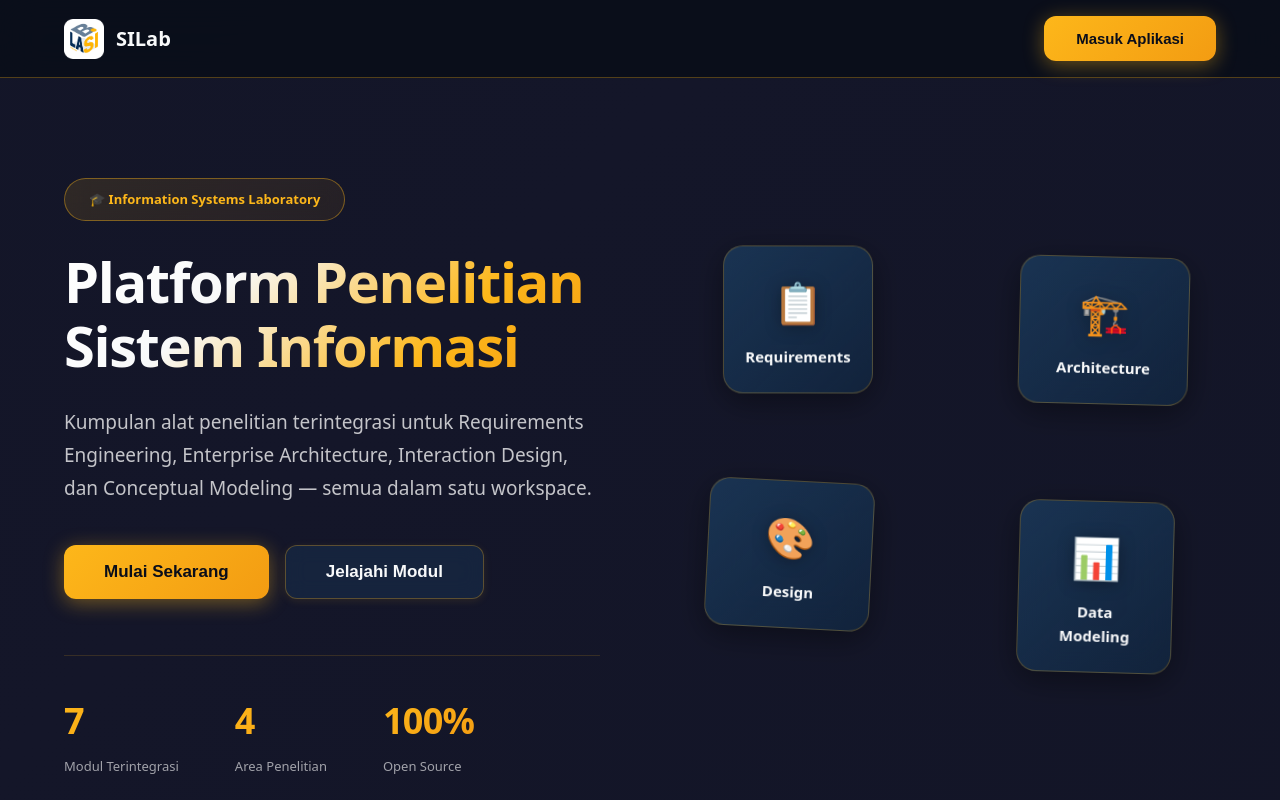
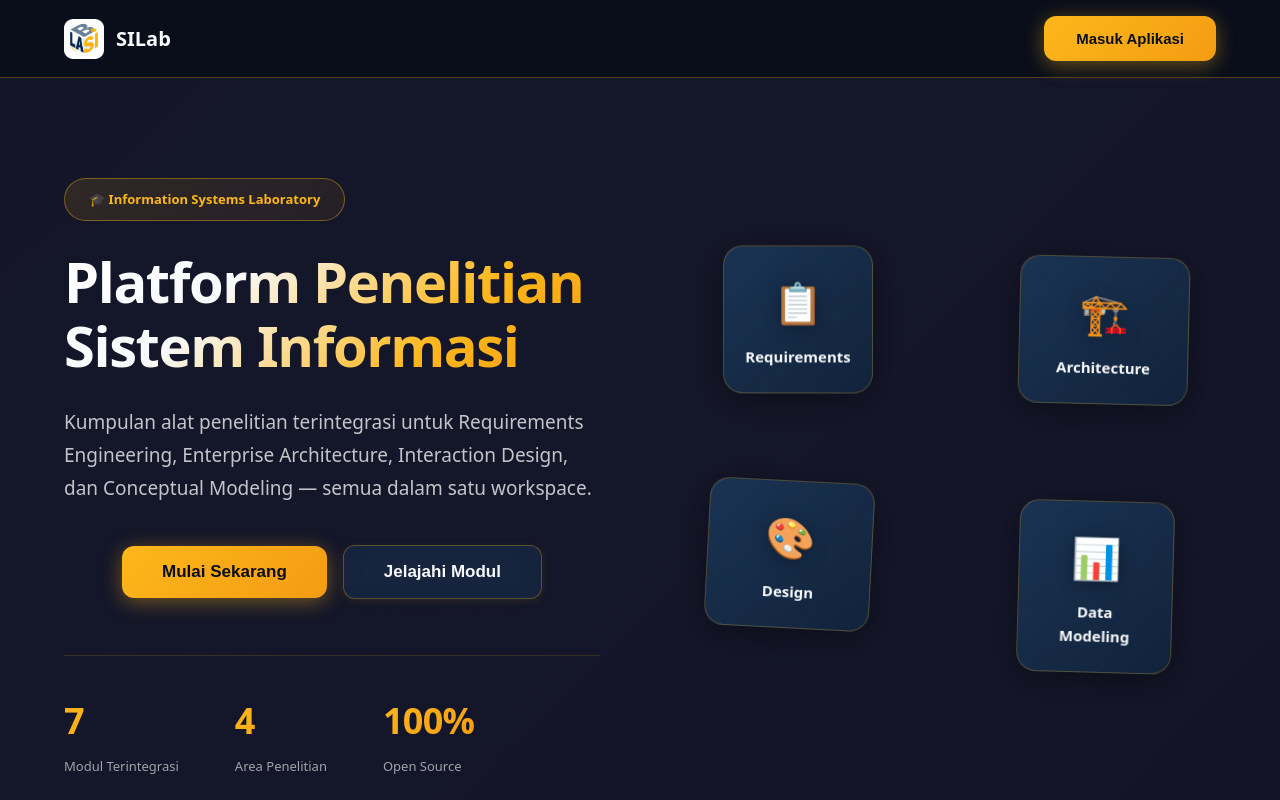
Before and after one commit to persadaramiiza/UTS-II3140-SILab, a React (Vite) app: page / in a window 1280 px wide. Shown: the top 800 px of the page. Built offline with nearby package versions, Linux system fonts and the light colour scheme; no server answers.

Commit message:
Fix button bug

```diff
--- a/src/styles.css
+++ b/src/styles.css
@@ -73,7 +73,6 @@ body{
   border-bottom:1px solid rgba(253,183,26,0.3);
 }
 .landing-logo{
-  /* Logo custom image dari src/assets/logo1.png */
   background-image: url('/logo1.png');
   background-repeat: no-repeat;
   background-position: left center;
@@ -81,7 +80,6 @@ body{
   padding-left: 52px;
   min-height: 40px;
 
-  /* Layout dan styling */
   display: flex;
   align-items: center;
   gap: 12px;
@@ -91,7 +89,6 @@ body{
   transition:all 0.3s ease;
 }
 
-/* Hide SVG ketika menggunakan background-image */
 .landing-logo svg {
   display: none;
 }
@@ -140,7 +137,12 @@ body{
   animation:fadeInUp 0.6s ease-out 0.2s backwards;
 }
 .hero-cta{
-  display:flex; gap:16px; margin-bottom:56px; flex-wrap:wrap;
+  display:flex;
+  gap:16px;
+  margin-bottom:56px;
+  flex-wrap:wrap;
+  justify-content:center;
+  align-items:center;
   animation:fadeInUp 0.6s ease-out 0.3s backwards;
 }
 .cta-btn{
--- a/styles.css
+++ b/styles.css
@@ -91,7 +91,14 @@ body{
   font-size:clamp(16px,2vw,20px); line-height:1.7;
   color:var(--text-muted); margin-bottom:36px; max-width:540px;
 }
-.hero-cta{display:flex; gap:16px; margin-bottom:48px; flex-wrap:wrap}
+.hero-cta{
+  display:flex;
+  gap:16px;
+  margin-bottom:48px;
+  flex-wrap:wrap;
+  justify-content:center;
+  align-items:center;
+}
 .cta-btn{
   background:linear-gradient(135deg,var(--secondary),#f39c12);
   color:#0d1b2a; font-weight:700; padding:14px 32px;
```
